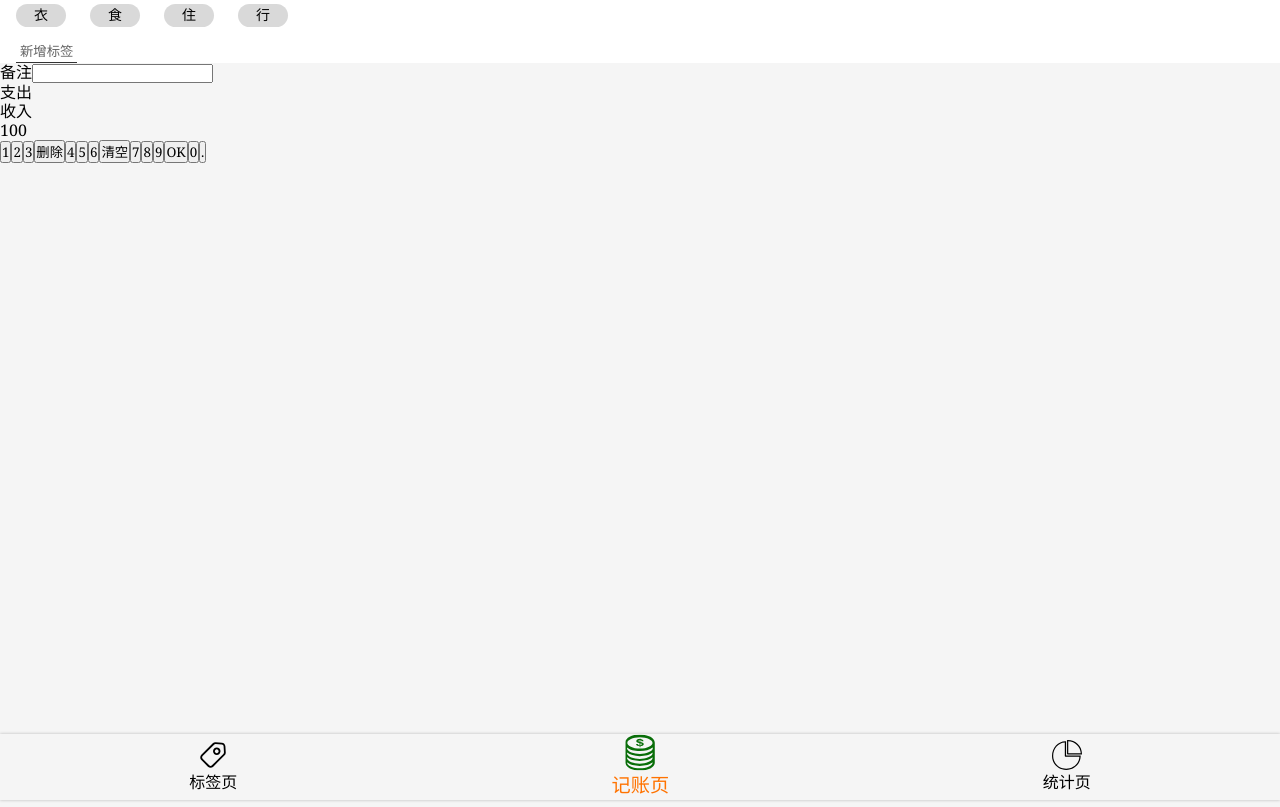
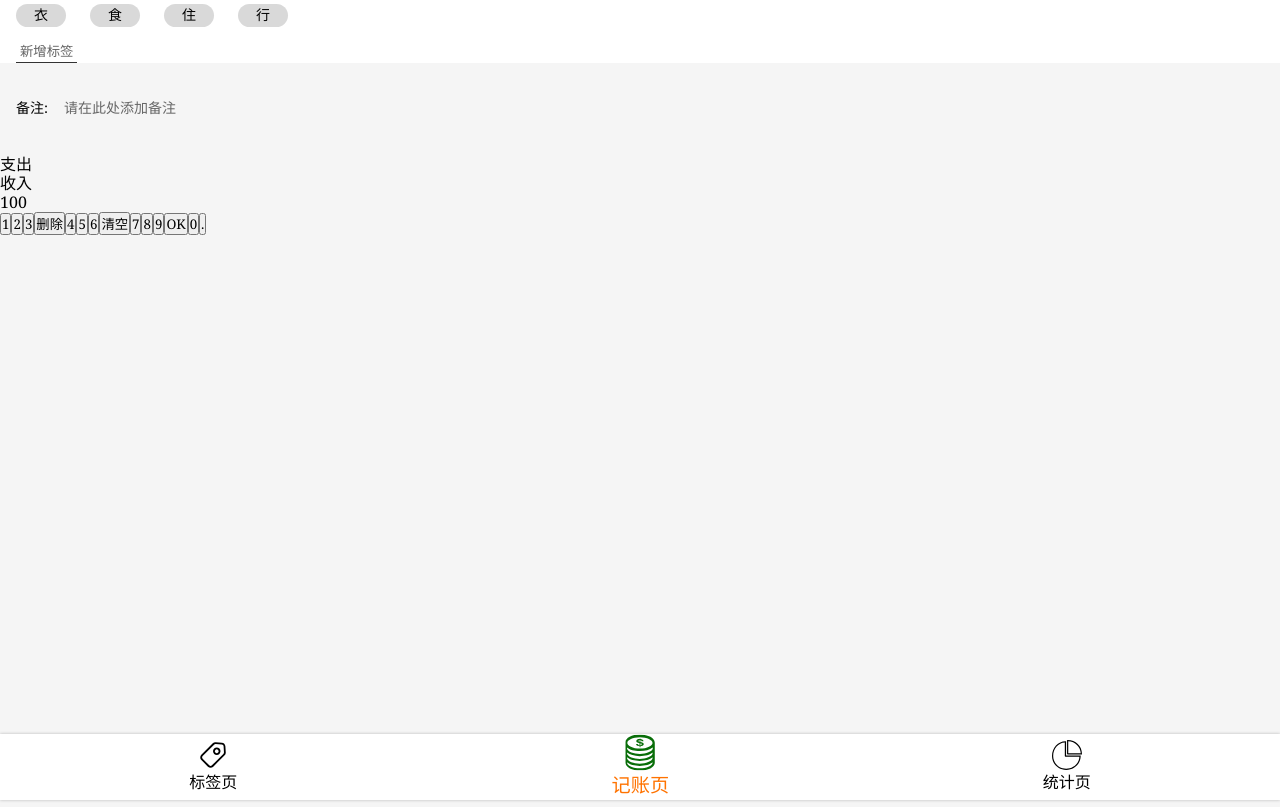
Before and after one commit to Zachliu1996/juzijizhang-SourceCode, a React app: page /#/money in a window 1280 px wide. Built offline with nearby package versions, Linux system fonts and the light colour scheme.

Commit message:
Money.tsx 的 NotesSection UI完成

```diff
--- a/src/components/Nav.tsx
+++ b/src/components/Nav.tsx
@@ -7,6 +7,7 @@ import Icon from './Icon'
 const NavWrapper = styled.nav`
   box-shadow: 0 0 3px rgba(0, 0, 0, 0.25);
   line-height: 24px;
+  background: #fff;
 
   > ul {
     display: flex;
--- a/src/index.scss
+++ b/src/index.scss
@@ -20,12 +20,27 @@ body{
   font-size: 16px;
   line-height: 1.2;
   background: #f5f5f5;
+
+  input::-webkit-input-placeholder {
+    color: #666;
+    font-size:14px;
+    font-family:$font-kaiti;
+  }
+  input::-moz-placeholder{
+    color: #666;
+    font-size:14px;
+    font-family:$font-kaiti;
+  }
 }
 
 button{
   font-family: inherit;
 }
 
+:focus{
+  outline: none;
+}
+
 .icon{
   width: 1em;
   height: 1em;
--- a/src/views/Money.tsx
+++ b/src/views/Money.tsx
@@ -24,11 +24,24 @@ const TagsSection = styled.section`
     color:#666;
     margin-top: 8px;
   }
-
-
 `
 const NotesSection = styled.section`
+  background: #f5f5f5;
+  padding: 10px 16px;
+  font-size: 14px;
+  >label{
+    display: flex;
+    align-items: center;
+    >span{ margin-right: 16px;white-space: nowrap}
+    >input{
+      display: block;
+      width: 100%;
+      height: 72px;
+      background: none;
+      border:none;
 
+    }
+  }
 `
 const CategorySection = styled.section`
 
@@ -54,8 +67,8 @@ function Money() {
 
       <NotesSection>
         <label>
-          <span>备注</span>
-          <input type="text"></input>
+          <span>备注:</span>
+          <input type="text" placeholder="请在此处添加备注"></input>
         </label>
       </NotesSection>
 
```
